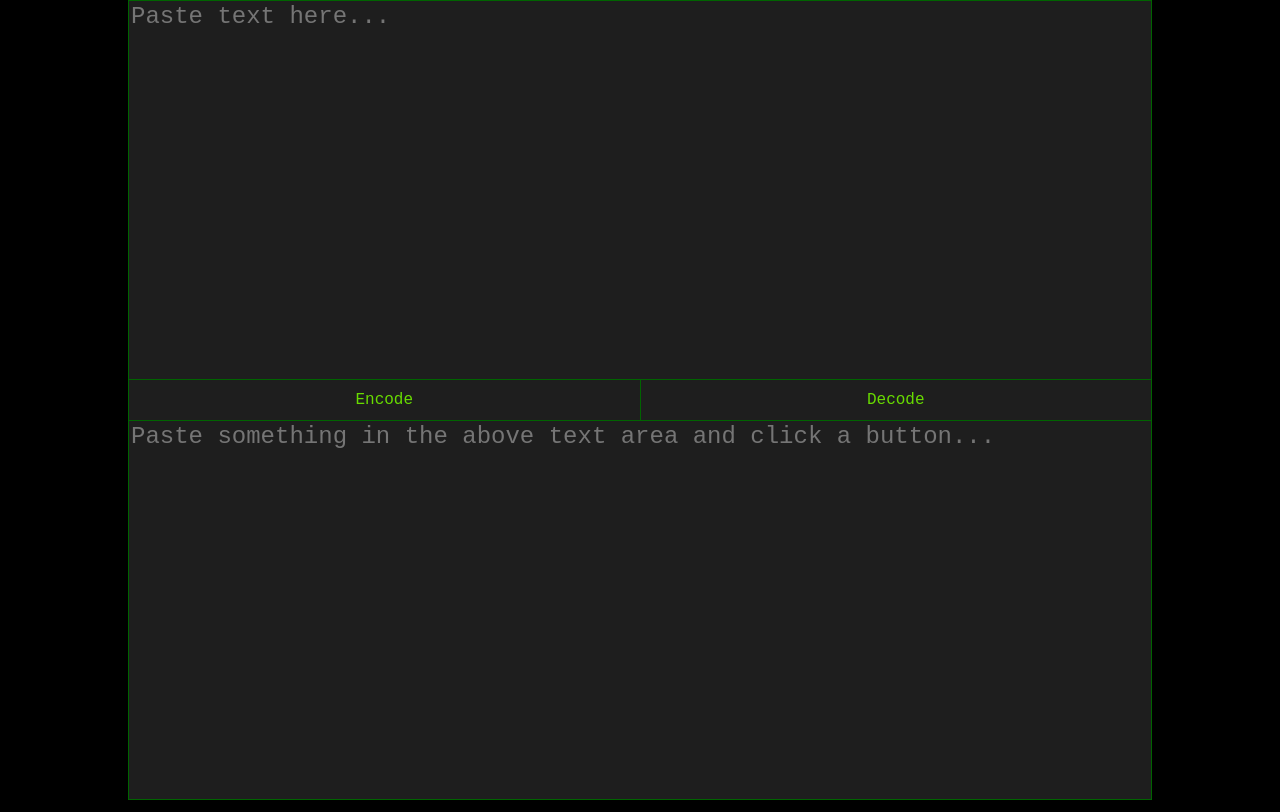
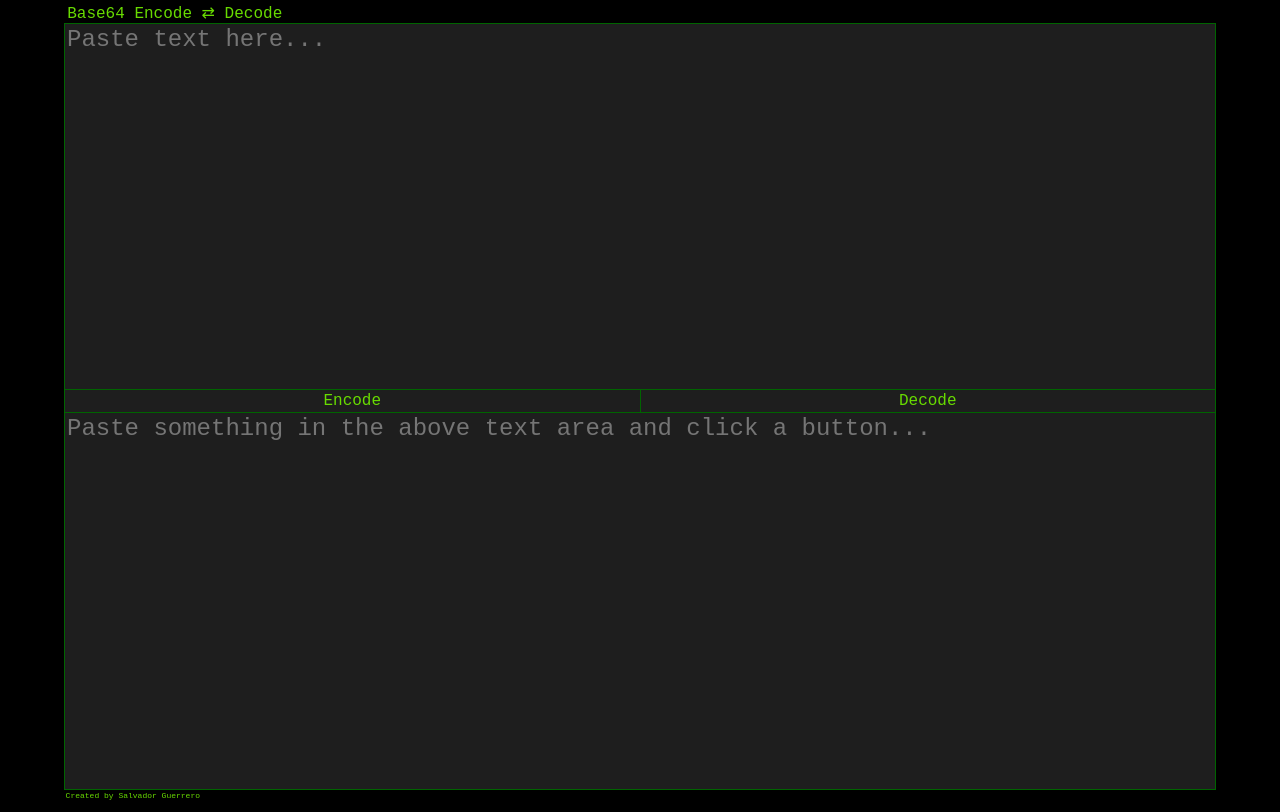
Before and after one commit to ObjSal/base-converter, a plain HTML site: page index.html in a window 1280 px wide. Drawn offline with Linux system fonts and the light colour scheme.

Commit message:
Add header and footer

```diff
--- a/index.html
+++ b/index.html
@@ -4,93 +4,13 @@
 <!--suppress HtmlFormInputWithoutLabel -->
 <html lang="en">
 <head>
-    <title>Base64 Encode ⇄ Decode</title>
+    <title>Base64 Encode &#x21c4; Decode</title>
     <script type="application/javascript" src="actions.js" defer></script>
-    <style type="text/css">
-        * {
-            box-sizing: border-box;
-        }
-
-        body {
-            background-color: black;
-            margin: 0;
-        }
-
-        textarea {
-            font-size: 1.5em;
-            color: lawngreen;
-            resize: none;
-            border-style: none;
-            width: 100%;
-            height: 100%;
-        }
-
-        button {
-            height: 100%;
-            width: 50%;
-            cursor: pointer;
-            font-size: 1em;
-            border: 0;
-            /*border-left: 1px solid darkgreen;*/
-            /* Browser specific hacks */
-            /*-webkit-appearance:none;*/
-            /*-moz-appearance: none;*/
-            /*appearance: none;*/
-        }
-
-        .textStyle {
-            color: #68db00;
-            background-color: #1e1e1e;
-            font-family: "Andale Mono",monospace;
-        }
-
-        .largeTextDiv {
-            width: 100%;
-            display:inline-block;
-            border-style: solid;
-            border-width: 1pt;
-            border-color: darkgreen;
-            height: 47.5%;
-        }
-
-        .verticalLine {
-            border-left: 1px solid darkgreen;
-            height: 100%;
-        }
-
-        #container {
-            margin: auto;
-            width: 80%;
-            height: 100vh;
-        }
-
-        #buttonsDiv {
-            width: 100%;
-            height: 5%;
-            display: flex;
-            /* didn't work: flex-direction: column;*/
-            align-items: center;
-            border-right: 1px solid darkgreen;
-            border-left: 1px solid darkgreen;
-        }
-
-        /* Responsive layout - when the screen is less
-         * than 600px wide, make the two columns stack
-         * on top of each other instead of next to each
-         * other */
-        @media screen and (max-width: 600px) {
-            #container {
-                width: 100%;
-
-            }
-            textarea {
-                font-size: 1em;
-            }
-        }
-    </style>
+    <link rel="stylesheet" type="text/css" href="style.css" />
 </head>
 <body>
 <div id="container">
+<div id="header" class="textStyle">Base64 Encode &#x21c4; Decode</div>
 <div id="inputDiv" class="largeTextDiv"><textarea id="inputTextArea" class="textStyle" placeholder="Paste text here..." cols="0" rows="0"></textarea></div>
 <div id="buttonsDiv">
     <button id="encodeButton" class="textStyle" title="Base64 Encode">Encode</button>
@@ -98,6 +18,7 @@
     <button id="decodeButton" class="textStyle" title="Base 64 Decode">Decode</button>
 </div>
 <div id="resultDiv" class="largeTextDiv"><textarea id="resultTextArea" class="textStyle" placeholder="Paste something in the above text area and click a button..." cols="0" rows="0" readonly></textarea></div>
+<div id="footer" class="textStyle">Created by Salvador Guerrero</div>
 </div>
 </body>
 </html>
--- /dev/null
+++ b/style.css
@@ -0,0 +1,117 @@
+/* Author: Salvador Guerrero */
+
+* {
+    box-sizing: border-box;
+}
+
+body {
+    background-color: black;
+    margin: 0;
+}
+
+textarea {
+    font-size: 1.5em;
+    color: lawngreen;
+    resize: none;
+    width: 100%;
+    height: 100%;
+    border: 1px solid darkgreen;
+    background-color: #1e1e1e;
+}
+
+button {
+    height: 100%;
+    width: 50%;
+    cursor: pointer;
+    font-size: 1em;
+    border: 0;
+    background-color: #1e1e1e;
+}
+
+button:hover {
+    background-color: #282828;
+}
+
+button:focus {
+    outline:0;
+}
+
+.textStyle {
+    color: #68db00;
+    font-family: "Andale Mono",monospace;
+}
+
+.largeTextDiv {
+    width: 100%;
+    display:inline-block;
+    height: 50%;
+}
+
+.verticalLine {
+    border-left: 1px solid darkgreen;
+    height: 100%;
+}
+
+#container {
+    margin: auto;
+    width: 90%;
+    height: 100vh;
+}
+
+#inputDiv {
+    padding-top: 1.4em;
+    padding-bottom: 0.7em;
+    border: 0;
+}
+
+#resultDiv {
+    padding-top: -1.4em;
+    padding-bottom: 1.4em;
+    border: 0;
+    pointer-events: none;
+}
+
+#buttonsDiv {
+    height: 1.4em;
+    margin: -0.7em 0 0 0;
+    width: 100%;
+    display: flex;
+    /* didn't work: flex-direction: column;*/
+    align-items: center;
+    border-top: 0;
+    border-right: 1px solid darkgreen;
+    border-bottom: 0;
+    border-left: 1px solid darkgreen;
+}
+
+#header {
+    font-size: 1em;
+    display:inline-block;
+    width: 100%;
+    margin: 0 0 -1.4em 0;
+    padding: 0.2em 0 0 0.2em;
+    border: 0;
+}
+
+#footer {
+    font-size: 0.5em;
+    display:inline-block;
+    width: 100%;
+    margin: -2.8em 0 0 0;
+    padding: 0.2em 0 0 0.2em;
+    border: 0;
+    vertical-align: center;
+}
+
+/* Responsive layout - when the screen is less
+ * than 600px wide, make the two columns stack
+ * on top of each other instead of next to each
+ * other */
+@media screen and (max-width: 600px) {
+    #container {
+        width: 95%;
+    }
+    textarea {
+        font-size: 1em;
+    }
+}
```
